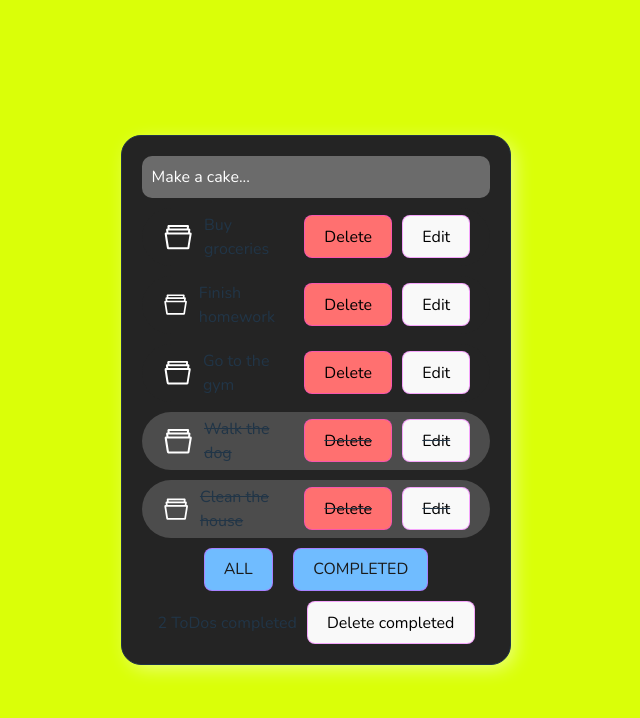
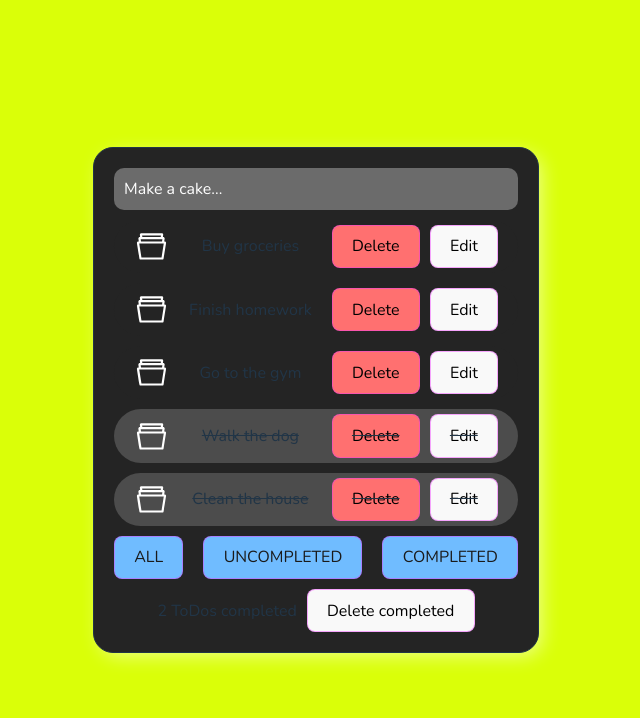
Before and after one commit to godidev/Todo-Ts, a React (Vite) app: page / in a window 1280 px wide. Shown: the top 718 px of the page, without its empty margins (324-964 px from the left). Built offline with nearby package versions, Linux system fonts and the light colour scheme.

Commit message:
feat: add uncompleted page

```diff
--- a/src/App.tsx
+++ b/src/App.tsx
@@ -23,8 +23,13 @@ function App() {
   const filteredTodos = useMemo(() => {
     return todos
       .filter((todo) => {
-        if (filter === filterSel.COMPLETED) return todo.completed
-        return todo
+        if (filter === filterSel.COMPLETED) {
+          return todo.completed
+        } else if (filter === filterSel.UNCOMPLETED) {
+          return !todo.completed
+        } else {
+          return todo
+        }
       })
       .sort((a, b) => (a.completed === b.completed ? 0 : b.completed ? -1 : 1))
   }, [filter, todos])
--- a/src/consts.ts
+++ b/src/consts.ts
@@ -1,4 +1,5 @@
 export const filterSel = {
   ALL: 'all',
+  UNCOMPLETED: 'uncompleted',
   COMPLETED: 'completed',
 } as const
--- a/src/types.ts
+++ b/src/types.ts
@@ -10,7 +10,7 @@ export type TodoTitle = Todo['title']
 export type TodoCompleted = Todo['completed']
 export type TodoCategory = Todo['category']
 
-export type filterValue = 'all' | 'completed'
+export type filterValue = 'all' | 'completed' | 'uncompleted'
 
 export type ListOfTodos = Todo[]
 
```
